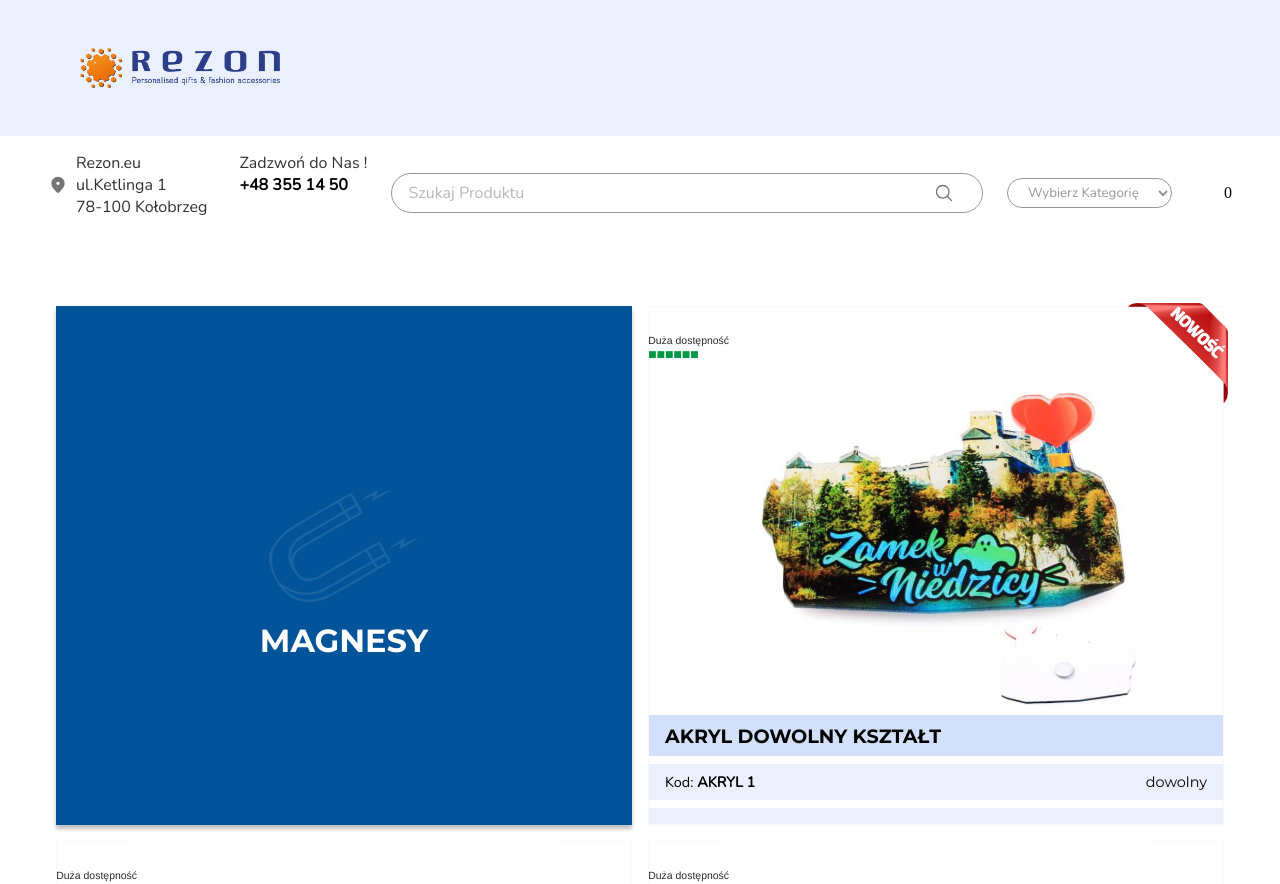
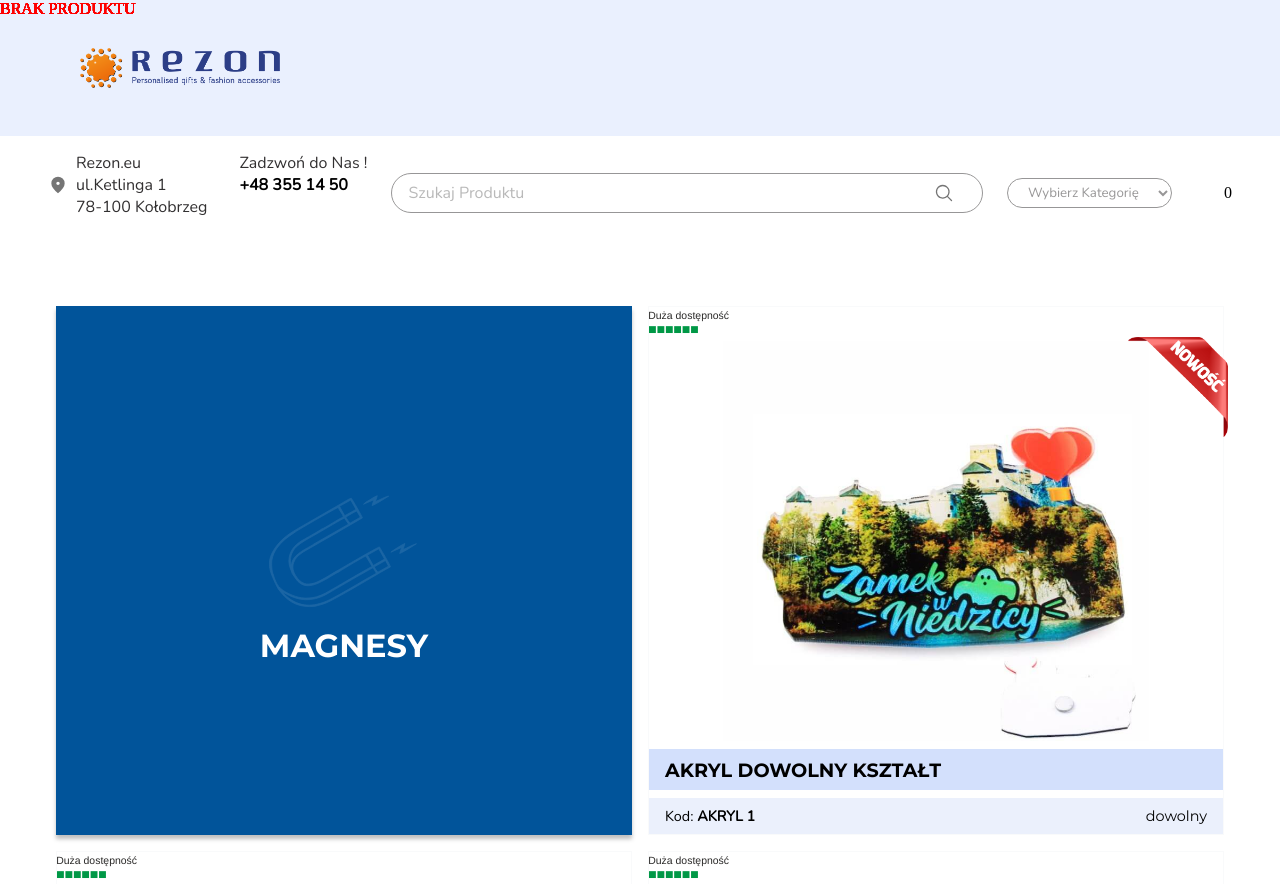
Before and after one commit to marcinzygan/rezon-product-catalogue, a Next.js app: page / in a window 1280 px wide. Shown: the top 884 px of the page. Built offline with nearby package versions, Linux system fonts and the light colour scheme; some icons are missing.

Commit message:
changed storage lvls display in ProductCard

```diff
--- a/src/components/productCard/ProductCard.js
+++ b/src/components/productCard/ProductCard.js
@@ -88,11 +88,10 @@ const ProductCard = (card) => {
     <>
       {/* Send modal data to modalSlice */}
       <div className={classes.card}>
+        {/* STORAGE LEVELS */}
         <div
-          className={classes.card__header}
-          onClick={() => dispatch(openModalAction(card))}
+        // className={`${classes.card__details} ${classes.card__details_light}`}
         >
-          <div className={classes.img__wrapper}>
           {/* PRODUKT STAN MAGAZYNOWY */}
           {/* brak danych */}
           {card.stan_magazynowy === null && ""}
@@ -102,7 +101,12 @@ const ProductCard = (card) => {
           {midQuantity()}
           {/* Mala dostepnosc produktu. stan_magazynowy  < 50% stan_optymalny  */}
           {lowQuantity()}
-
+        </div>
+        <div
+          className={classes.card__header}
+          onClick={() => dispatch(openModalAction(card))}
+        >
+          <div className={classes.img__wrapper}>
             {/* PRODUKT NOWOSC */}
             {card.nowosc === true && (
               <img
@@ -159,10 +163,6 @@ const ProductCard = (card) => {
           </div>
           <span className={classes.card__details_wymiary}>{card.wymiary}</span>
         </div>
-        {/* STORAGE LEVELS */}
-        <div
-          className={`${classes.card__details} ${classes.card__details_light}`}
-        ></div>
       </div>
     </>
   );
--- a/src/components/productCard/productCard.module.css
+++ b/src/components/productCard/productCard.module.css
@@ -84,12 +84,12 @@
   margin-left: auto;
 }
 .dostepnosc {
-  position: absolute;
+  /* position: absolute;
   top: 0;
-  left: 0;
+  left: 0; */
   z-index: 10 !important;
   width: 80px;
-  height: 80px;
+  height: 30px;
 }
 .brak__produktu {
   position: absolute;
```
Lines whose indentation alone changed are shown as unchanged.
